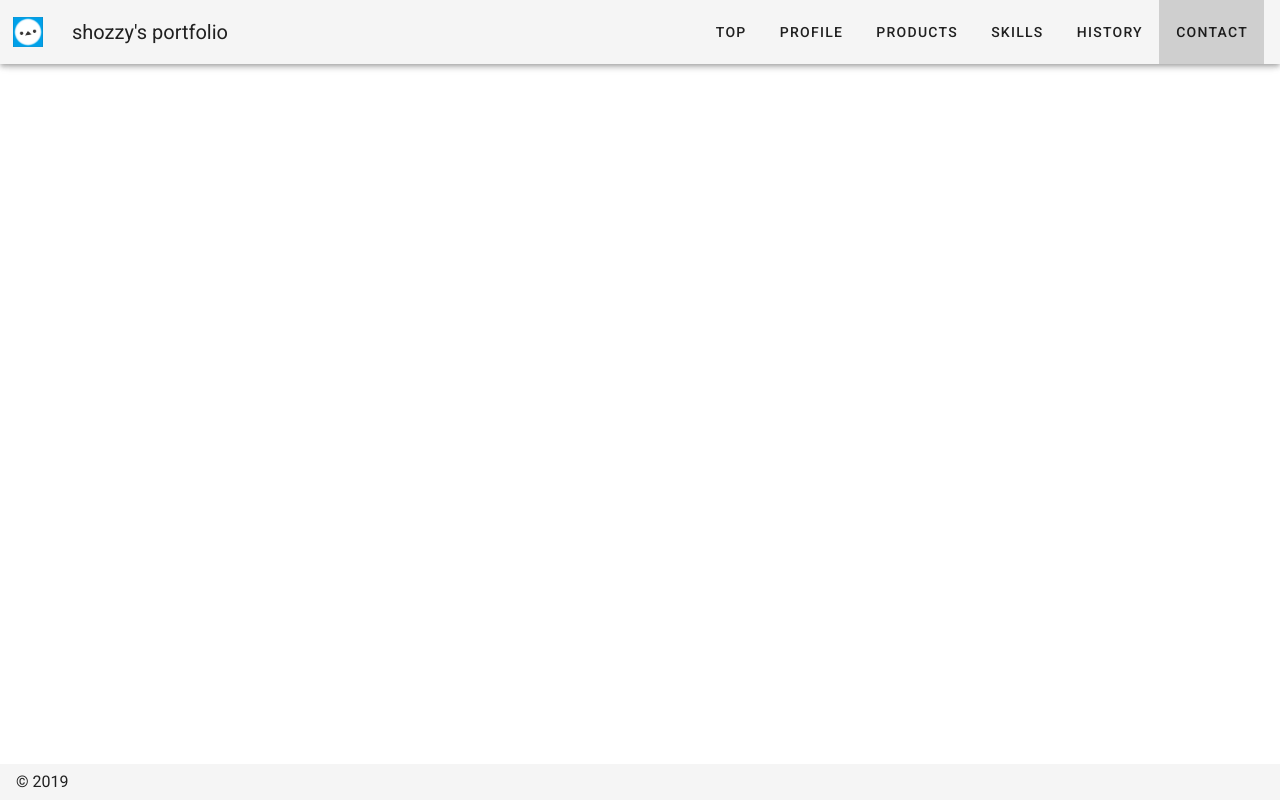
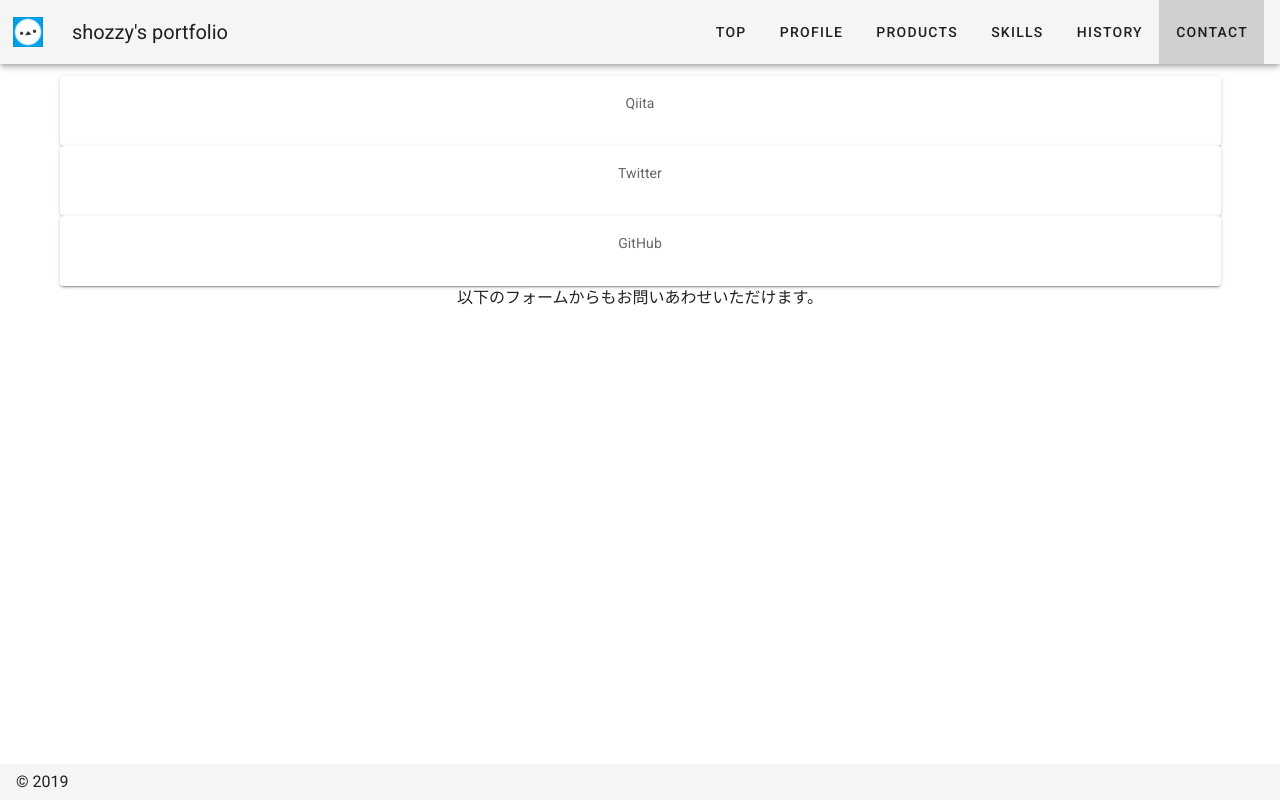
Before and after one commit to shozzy/portfolio-vue, a Nuxt app: page /contact in a window 1280 px wide. Built offline with nearby package versions, Linux system fonts and the light colour scheme.

Commit message:
各ページを大変ざっくり仮置き

```diff
--- /dev/null
+++ b/pages/contact.vue
@@ -0,0 +1,38 @@
+<template>
+  <v-row
+    column
+    justify-center
+    align-center
+    class="text-center"
+  >
+    <v-col
+      xs12
+      sm8
+      md6
+    >
+      <v-card>
+        <v-card-text>
+          <p>Qiita</p>
+        </v-card-text>
+      </v-card>
+      <v-card>
+        <v-card-text>
+          <p>Twitter</p>
+        </v-card-text>
+      </v-card>
+      <v-card>
+        <v-card-text>
+          <p>GitHub</p>
+        </v-card-text>
+      </v-card>
+
+      <p>以下のフォームからもお問いあわせいただけます。</p>
+
+    </v-col>
+  </v-row>
+</template>
+
+<script>
+export default {
+}
+</script>
--- /dev/null
+++ b/pages/history.vue
@@ -0,0 +1,21 @@
+<template>
+  <v-row
+    column
+    justify-center
+    align-center
+    class="text-center"
+  >
+    <v-col
+      xs12
+      sm8
+      md6
+    >
+      <p>エンジニアとしての経歴を時系列でまとめました。</p>
+    </v-col>
+  </v-row>
+</template>
+
+<script>
+export default {
+}
+</script>
--- a/pages/index.vue
+++ b/pages/index.vue
@@ -3,31 +3,28 @@
     column
     justify-center
     align-center
+    class="text-center"
   >
     <v-col
       xs12
       sm8
       md6
     >
-      <v-card elevation="0">
-        <v-card-text>
-          <p>ようこそいらっしゃいませ。</p>
-          <p>ここはソフトウェアエンジニアである私"shozzy"のポートフォリオサイトです。</p>
-          <p>どうぞごゆっくりとご覧ください。</p>
-        </v-card-text>
-      </v-card>
+      <p>ようこそいらっしゃいませ。</p>
+      <p><span>ここはソフトウェアエンジニアである</span><span>私"shozzy"のポートフォリオサイトです。</span></p>
+      <p>どうぞごゆっくりとご覧ください。</p>
     </v-col>
   </v-row>
 </template>
 
 <script>
-import Logo from '~/components/Logo.vue'
-import VuetifyLogo from '~/components/VuetifyLogo.vue'
-
 export default {
-  components: {
-    Logo,
-    VuetifyLogo
-  }
 }
 </script>
+
+<style>
+p span{
+  display: inline-block;
+  white-space: nowrap;
+}
+</style>
--- a/pages/inspire.vue
+++ /dev/null
@@ -1,19 +0,0 @@
-<template>
-  <v-layout>
-    <v-flex class="text-center">
-      <img
-        src="/v.png"
-        alt="Vuetify.js"
-        class="mb-5"
-      >
-      <blockquote class="blockquote">
-        &#8220;First, solve the problem. Then, write the code.&#8221;
-        <footer>
-          <small>
-            <em>&mdash;John Johnson</em>
-          </small>
-        </footer>
-      </blockquote>
-    </v-flex>
-  </v-layout>
-</template>
--- /dev/null
+++ b/pages/profile.vue
@@ -0,0 +1,17 @@
+<template>
+  <v-row>
+    <v-col class="text-center">
+      <img
+        src="/shimaenaga_icon_square.png"
+        alt="my 'shimaenaga' icon"
+        class="mb-5"
+        height="150px"
+        width="150px"
+      >
+      <blockquote class="blockquote">
+        &#8220;ゆったり、しっかり。&#8221;
+      </blockquote>
+      <p>私のモットーです。</p>
+    </v-col>
+  </v-row>
+</template>
--- /dev/null
+++ b/pages/skills.vue
@@ -0,0 +1,21 @@
+<template>
+  <v-row
+    column
+    justify-center
+    align-center
+    class="text-center"
+  >
+    <v-col
+      xs12
+      sm8
+      md6
+    >
+      <p>これまでの経験をスキル軸でまとめました。</p>
+    </v-col>
+  </v-row>
+</template>
+
+<script>
+export default {
+}
+</script>
```
